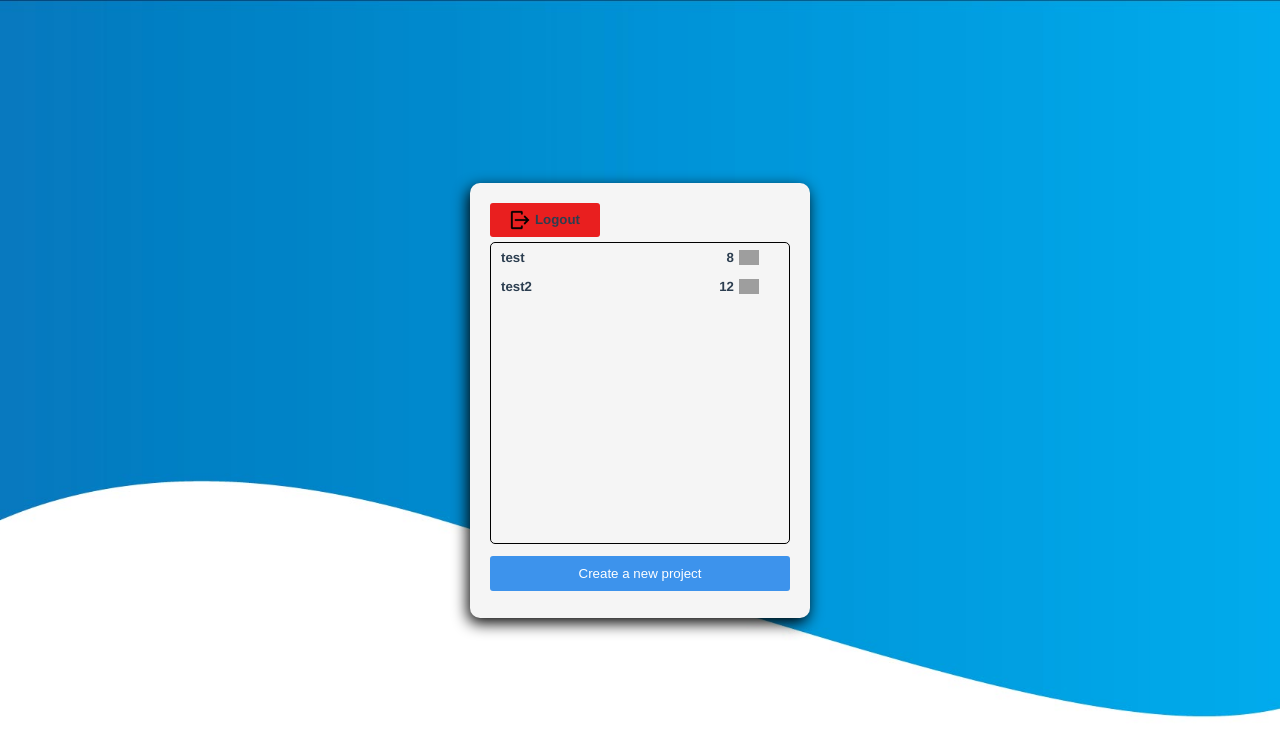
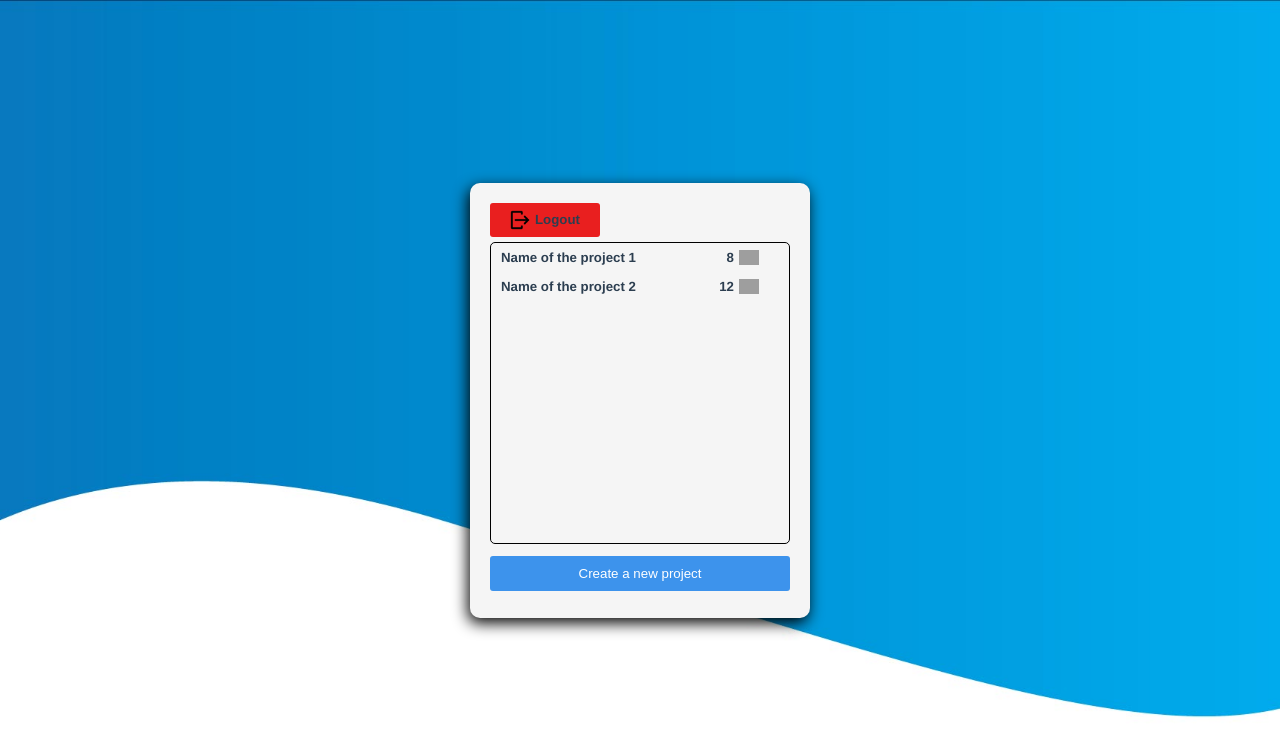
Before and after one commit to ThomasBernardDiiage/DailyRecord, a Vue app in the folder client-dailyrecord/: page /home in a window 1280 px wide. Shown: the top 756 px of the page. Built offline with nearby package versions, Linux system fonts and the light colour scheme; grey boxes are pictures that could not be loaded.

Commit message:
add the logout method

```diff
--- a/client-dailyrecord/src/views/Home.vue
+++ b/client-dailyrecord/src/views/Home.vue
@@ -41,9 +41,10 @@
 
 <script>
     //#region all imports
-        import Router from '../router/index'; // Import router for navigation
         import ProjectComponent from '../components/ProjectComponent.vue'; // Import our component
         import ButtonLogout from '../components/ButtonLogout.vue';
+        import AuthenticationService from '../services/authenticationService';
+
     //#endregion
 
 
@@ -57,20 +58,23 @@
             return {
                 projects:[
                     {
-                        name:'test',
+                        name:'Name of the project 1',
                         numberOfDaily:'8'
                     },
                     {
-                        name:'test2',
+                        name:'Name of the project 2',
                         numberOfDaily:'12'
                     }
 
                 ]
             };
         },
+        mounted(){
+            this.AuthenticationService = new AuthenticationService();
+        },
         methods:{
             logout(){
-                Router.push('/');
+                this.AuthenticationService.logout();
             }
         }
     }
```
